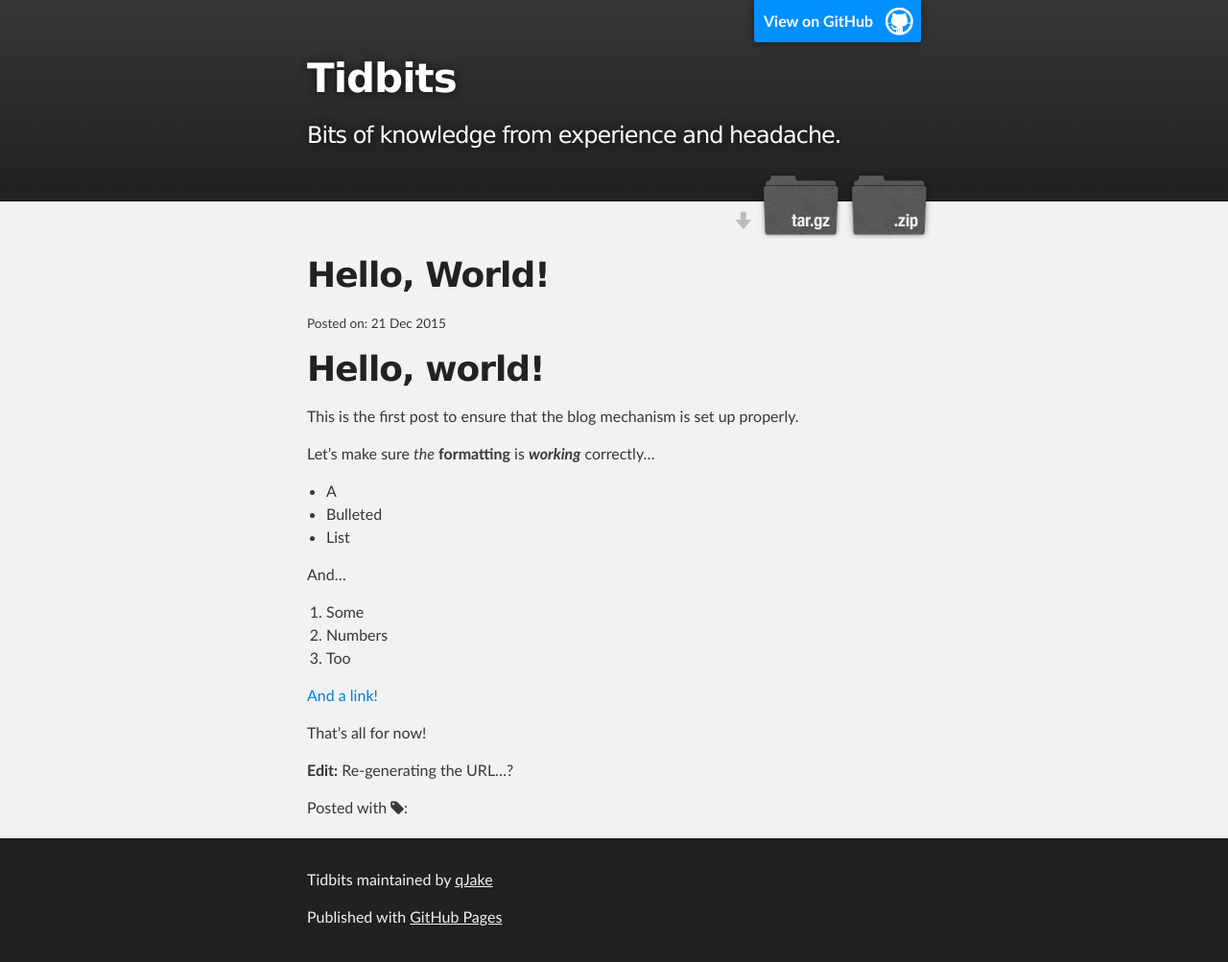
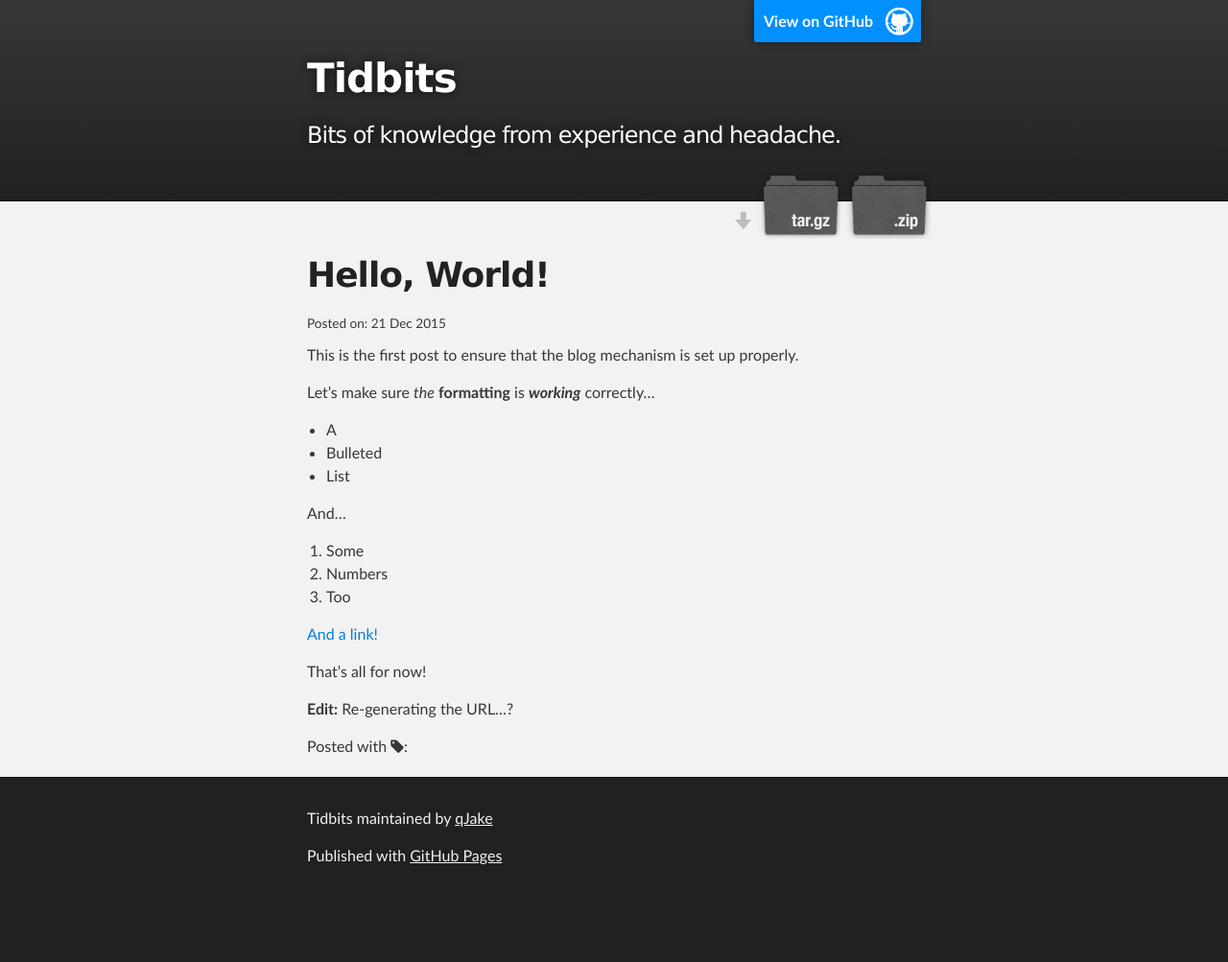
Before and after one commit to qJake/tidbits, a Jekyll site: the page built from _posts/2015-12-21-Hello-World.md, in a window 1280 px wide. Shown: the whole page at 96% size. Built offline with Jekyll 4.4.1, drawn with Linux system fonts in a browser that asks for light colours; nearby versions of some CDN libraries; after the commit the page ends 939 px from its top, so only the background shows below that.

Commit message:
Remove redundant title

```diff
--- a/_posts/2015-12-21-Hello-World.md
+++ b/_posts/2015-12-21-Hello-World.md
@@ -4,7 +4,6 @@ title: "Hello, World!"
 date: 2015-12-21
 tags: test
 ---
-# Hello, world!
 
 This is the first post to ensure that the blog mechanism is set up properly.
 
```
